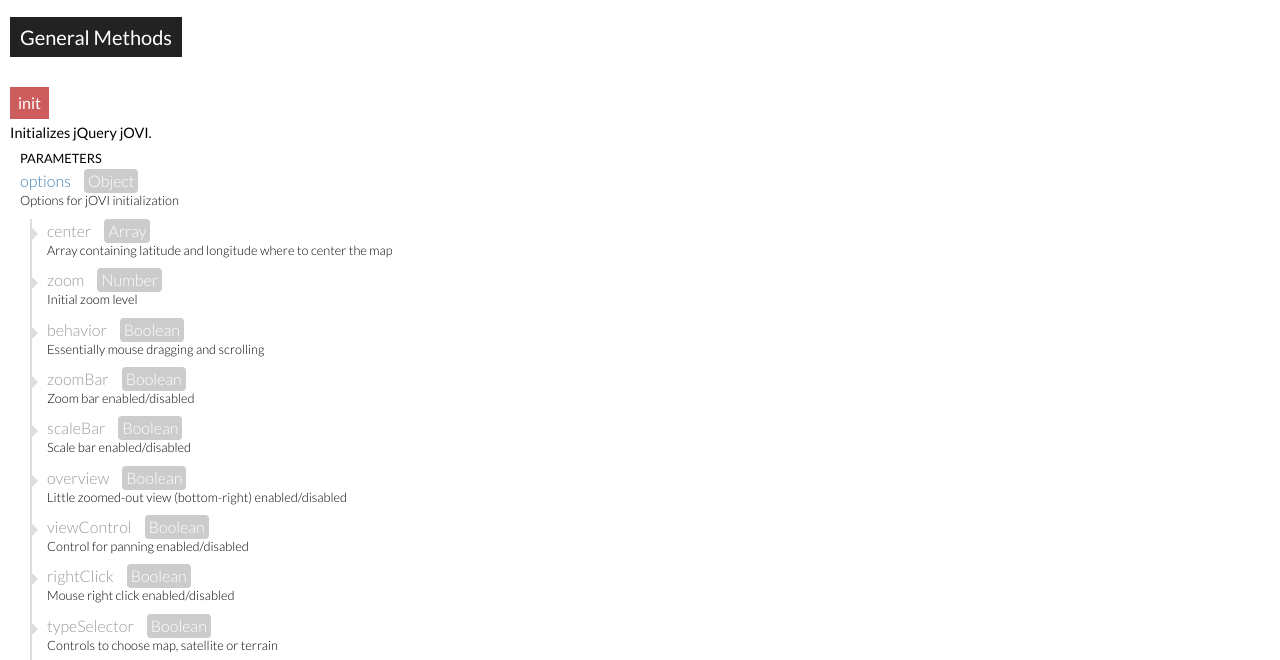
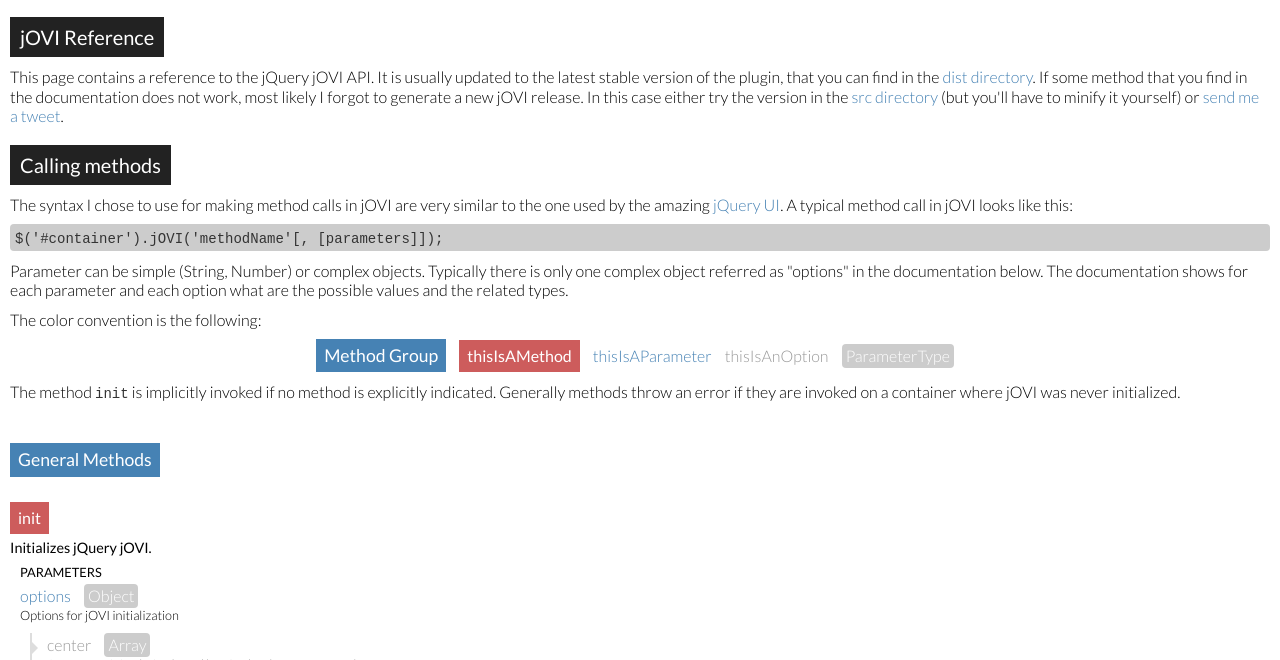
Before and after one commit to mmarcon/jOVI, a plain HTML site: page docs.html in a window 1280 px wide. Shown: the part 109-769 px from the top of the page. Drawn offline with nearby package versions, Linux system fonts and the light colour scheme; a web font is replaced by a local one.

Commit message:
Added introduction to documentation.

```diff
--- a/css/jovi.css
+++ b/css/jovi.css
@@ -1,6 +1,6 @@
 @import url(http://fonts.googleapis.com/css?family=Poller+One);
 @import url(http://fonts.googleapis.com/css?family=Lato:300,400);
-@import url(http://fonts.googleapis.com/css?family=Annie+Use+Your+Telescope);
+@import url(http://fonts.googleapis.com/css?family=Droid+Sans+Mono);
 
 body {
 	background-color: #fff;
@@ -131,11 +131,35 @@
 }
 
 /*Documentation*/
+section ul.convention-list {
+    text-align: center;
+    margin-bottom: 10px;
+}
+
+li.convention {
+    margin: 0;
+    display: inline-block;
+    margin-right: 10px;
+}
+
+h4,
+.methodGroup-cc {
+    margin-top: 20px;
+    color: #fff;
+    background-color: #4682b4;
+    display: inline-block;
+    padding: 8px;
+    font-weight: 400;
+    margin-bottom: 5px;
+    font-size: 110%;
+}
+
 section.method-group {
     margin-bottom: 40px;
 }
 
-dl.methods h5 {
+dl.methods h5,
+.method-cc {
     margin-top: 20px;
     color: #fff;
     background-color: #cd5c5c;
@@ -151,7 +175,8 @@
 }
 
 dl.methods h6,
-dl.methods dl.parameters {
+dl.methods dl.parameters,
+dl.methods ul.exceptions {
     padding-left: 10px;
 }
 
@@ -162,12 +187,18 @@
     margin-bottom: 5px;
 }
 
-dl.parameters dt {
+dl.methods h6.exceptions-title {
+    color: #cd5c5c;
+}
+
+dl.parameters dt,
+.parameter-cc {
     color: #4682b4;
 }
 
 span.parameter-type,
-span.option-type {
+span.option-type,
+.parameterType-cc {
     display: inline-block;
     border-radius: 4px;
     background-color: #ccc;
@@ -186,7 +217,8 @@
     margin-left: 10px;
 }
 
-dl.options dt {
+dl.options dt,
+.option-cc {
     position: relative;
     color: #999;
 }
@@ -203,3 +235,25 @@
     top: 9px;
     left: -15px;
 }
+
+dl.methods ul.exceptions {
+    font-size: 80%;
+}
+
+dl.methods ul.exceptions li:before {
+    content: "- ";
+}
+
+pre {
+    display: block;
+    padding: 5px;
+    background-color: #ccc;
+    border-radius: 4px;
+    margin-bottom: 10px;
+}
+
+code {
+    font-family: 'Droid Sans Mono', monospace;
+    font-size: 14px;
+    color: #333;
+}
--- a/docs.html
+++ b/docs.html
@@ -17,6 +17,25 @@
 			<h2>Reference</h2>
 		</hgroup>
 	</header>
+	<section>
+	   <h3>jOVI Reference</h3>
+	   <p>This page contains a reference to the jQuery jOVI API. It is usually updated to the latest stable version of the plugin, that you can find in the <a href="https://github.com/mmarcon/jOVI/tree/master/dist" title="jOVI Dist">dist directory</a>. If some method that you find in the documentation does not work, most likely I forgot to generate a new jOVI release. In this case either try the version in the <a href="https://github.com/mmarcon/jOVI/tree/master/src" title="jOVI Dist">src directory</a> (but you'll have to minify it yourself) or <a href="http://twitter.com/home?status=Hey @mmarcon, please make a new release of jOVI" title="Please make a new release">send me a tweet</a>.</p>
+	</section>
+	<section>
+	   <h3>Calling methods</h3>
+	   <p>The syntax I chose to use for making method calls in jOVI are very similar to the one used by the amazing <a href="http://jqueryui.com/" title="jQuery UI Homepage">jQuery UI</a>. A typical method call in jOVI looks like this:</p>
+	   <pre><code>$('#container').jOVI('methodName'[, [parameters]]);</code></pre>
+	   <p>Parameter can be simple (String, Number) or complex objects. Typically there is only one complex object referred as &quot;options&quot; in the documentation below. The documentation shows for each parameter and each option what are the possible values and the related types.</p>
+	   <p>The color convention is the following:</p>
+	   <ul class="convention-list">
+	       <li class="convention methodGroup-cc">Method Group</li>
+	       <li class="convention method-cc">thisIsAMethod</li>
+	       <li class="convention parameter-cc">thisIsAParameter</li>
+	       <li class="convention option-cc">thisIsAnOption</li>
+	       <li class="convention parameterType-cc">ParameterType</li>
+	   </ul>
+	   <p>The method <code>init</code> is implicitly invoked if no method is explicitly indicated. Generally methods throw an error if they are invoked on a container where jOVI was never initialized.</p>
+	</section>
 	<div class="reference">
 
 	</div>
@@ -24,7 +43,7 @@
 	<script type="text/javascript" src="js/utilities.js"></script>
 	<script type="text/html" id="method_group_tpl">
 		<section class="method-group">
-			<h3><%=groupName%></h3>
+			<h4><%=groupName%></h4>
 			<dl class="methods"></dl>
 		</section>
 	</script>
@@ -32,8 +51,10 @@
 			<dt><h5><%=name%></h5></dt>
 			<dd>
 				<p class="method-description"><%=description%></p>
-				<h6>Parameters</h6>
+				<h6 class="parameter-title">Parameters</h6>
 				<dl class="parameters"></dl>
+				<h6 class="exceptions-title">Throws Error if:</h6>
+				<ul class="exceptions"></ul>
 			</dd>
 	</script>
 	<script type="text/html" id="parameter_tpl">
@@ -49,6 +70,9 @@
 				<p class="option-description"><%=description%></p>
 			</dd>
 	</script>
+	<script type="text/html" id="exception_tpl">
+			<li><%=errorIf%></li>
+	</script>
 	<script type="text/javascript" src="js/docs.js"></script>
 </body>
 </html>
--- a/js/docs.js
+++ b/js/docs.js
@@ -50,7 +50,8 @@
             groupTpl = $('#method_group_tpl').html(),
             methodTpl = $('#method_tpl').html(),
             parameterTpl = $('#parameter_tpl').html(),
-            optionTpl = $('#option_tpl').html();
+            optionTpl = $('#option_tpl').html(),
+            exceptionTpl = $('#exception_tpl').html();
         $.ajax('xml/jovi.docs.xml', {
             error: $.error,
             success: function(response) {
@@ -62,7 +63,7 @@
                         methods = mGroup.children('.methods');
                     $.each(v, function(methodName, m){
                         var method = $.tmpl(methodTpl, {name: methodName, description: m.description}),
-                            parameters = method.find('.parameters');
+                            parameters = method.find('.parameters'), exceptions = method.find('.exceptions');
                         $.each (m.parameters, function(parameterName, p){
                             var parameter = $.tmpl(parameterTpl, {name: parameterName, description: p.description, type: p.type}),
                                 options = parameter.find ('.options');
@@ -71,6 +72,15 @@
                             });
                             parameters.append(parameter);
                         });
+                        if (m.errors.length === 0) {
+                            method.find('.exceptions-title').remove();
+                            exceptions.remove();
+                        }
+                        else {
+                            $.each (m.errors, function(){
+                                $.tmpl(exceptionTpl, {errorIf: this}).appendTo(exceptions);
+                            });
+                        }
                         methods.append(method);
                     });
 
```
